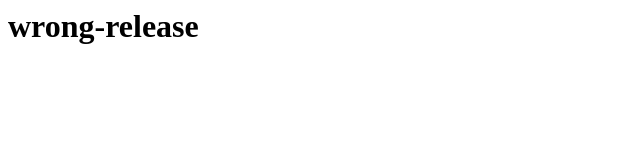
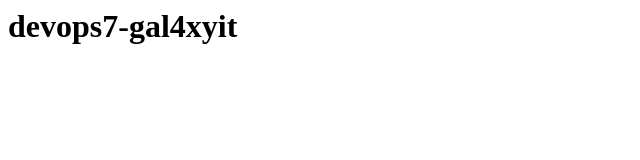
Before and after one commit to gal4xyit/devops7-checks, a plain HTML site: page index.html in a window 1280 px wide. Shown: the whole page, without its empty margins (0-640 px from the left). Drawn offline with Linux system fonts and the light colour scheme.

Commit message:
Restore expected release on home page

```diff
--- a/index.html
+++ b/index.html
@@ -1 +1 @@
-<h1>wrong-release</h1>
+<h1>devops7-gal4xyit</h1>
```
